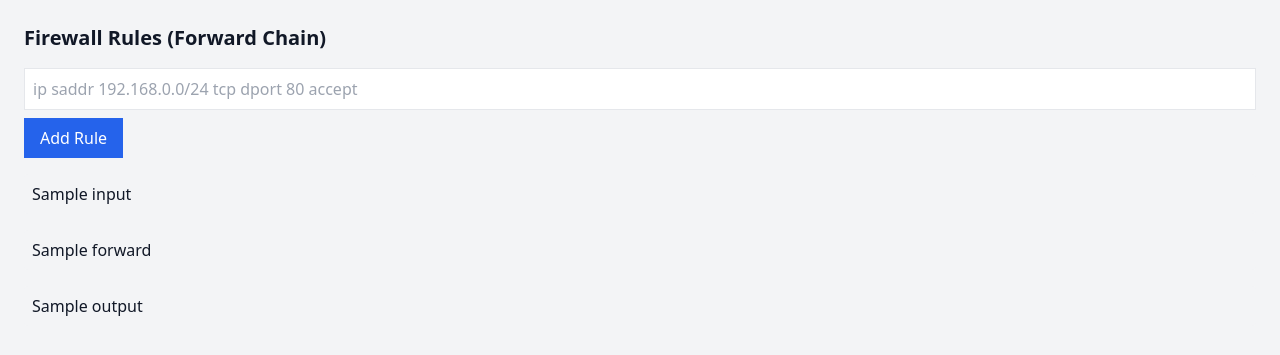
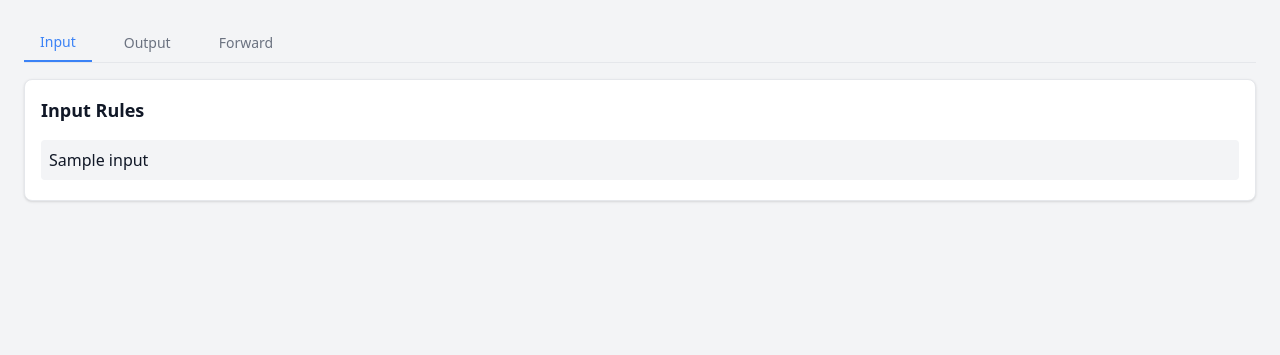
Before and after one commit to zwilliams96/packetfence, a Flask app: template webgui/templates/rules.html in a window 1280 px wide. Shown: the part 92-447 px from the top of the page. Run offline with Flask 3, Linux system fonts and the light colour scheme; the template is opened without the code that fills it: most values are stand-ins (such as "Sample title", 1, 10 or a date in 2020); some libraries are stand-ins or nearby versions.

Commit message:
Broke rules out

```diff
--- a/webgui/templates/layout.html
+++ b/webgui/templates/layout.html
@@ -15,4 +15,5 @@
   </header>
   {% block content %}{% endblock %}
 </body>
+<script src="https://cdn.jsdelivr.net/npm/alpinejs@3.x.x/dist/cdn.min.js" defer></script>
 </html>
--- a/webgui/templates/rules.html
+++ b/webgui/templates/rules.html
@@ -1,23 +1,58 @@
 {% extends "layout.html" %}
 {% block content %}
-<h2 class="text-xl font-bold mb-4">Firewall Rules (Forward Chain)</h2>
-<form method="post" action="/rules/add">
-  <input type="text" name="rule" placeholder="ip saddr 192.168.0.0/24 tcp dport 80 accept" class="border p-2 w-full">
-  <button type="submit" class="bg-blue-600 text-white px-4 py-2 mt-2">Add Rule</button>
-</form>
+<div x-data="{ tab: 'input' }" class="w-full">
+  <!-- Tabs -->
+  <div class="flex space-x-4 border-b border-gray-200 mb-4">
+    <button
+      class="py-2 px-4 text-sm font-medium"
+      :class="tab === 'input' ? 'border-b-2 border-blue-500 text-blue-500' : 'text-gray-500'"
+      @click="tab = 'input'"
+    >
+      Input
+    </button>
+    <button
+      class="py-2 px-4 text-sm font-medium"
+      :class="tab === 'output' ? 'border-b-2 border-blue-500 text-blue-500' : 'text-gray-500'"
+      @click="tab = 'output'"
+    >
+      Output
+    </button>
+    <button
+      class="py-2 px-4 text-sm font-medium"
+      :class="tab === 'forward' ? 'border-b-2 border-blue-500 text-blue-500' : 'text-gray-500'"
+      @click="tab = 'forward'"
+    >
+      Forward
+    </button>
+  </div>
+
+  <!-- Tab Content -->
+  <div x-show="tab === 'input'" class="p-4 border rounded-lg bg-white shadow">
+    <h2 class="text-lg font-semibold">Input Rules</h2>
       <ul class="mt-4">
         {% for input in inputs %}
           <li class="bg-gray-100 p-2 my-1 rounded">{{ input }}</li>
         {% endfor %}
       </ul>
+  </div>
+
+  <div x-show="tab === 'output'" class="p-4 border rounded-lg bg-white shadow" x-cloak>
+    <h2 class="text-lg font-semibold">Output Rules</h2>
+      <ul class="mt-4">
+        {% for output in outputs %}
+          <li class="bg-gray-100 p-2 my-1 rounded">{{ output }}</li>
+        {% endfor %}
+      </ul>
+  </div>
+
+  <div x-show="tab === 'forward'" class="p-4 border rounded-lg bg-white shadow" x-cloak>
+    <h2 class="text-lg font-semibold">Forward Rules</h2>
       <ul class="mt-4">
         {% for forward in forwards %}
           <li class="bg-gray-100 p-2 my-1 rounded">{{ forward }}</li>
         {% endfor %}
       </ul>
-<ul class="mt-4">
-  {% for output in outputs %}
-    <li class="bg-gray-100 p-2 my-1 rounded">{{ output }}</li>
-  {% endfor %}
-</ul>
+  </div>
+</div>
+
 {% endblock %}
```
Lines whose indentation alone changed are shown as unchanged.
